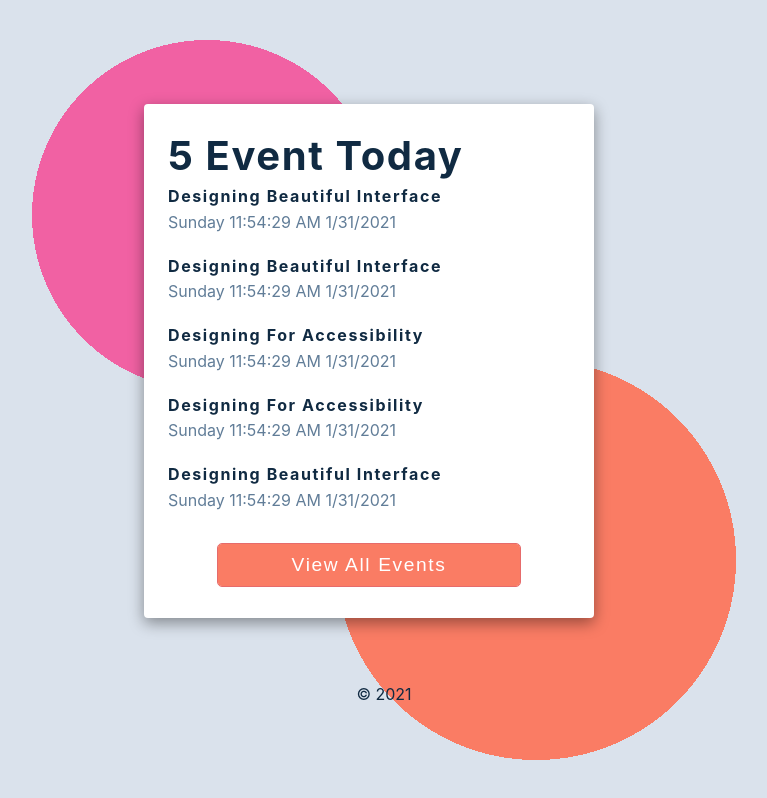
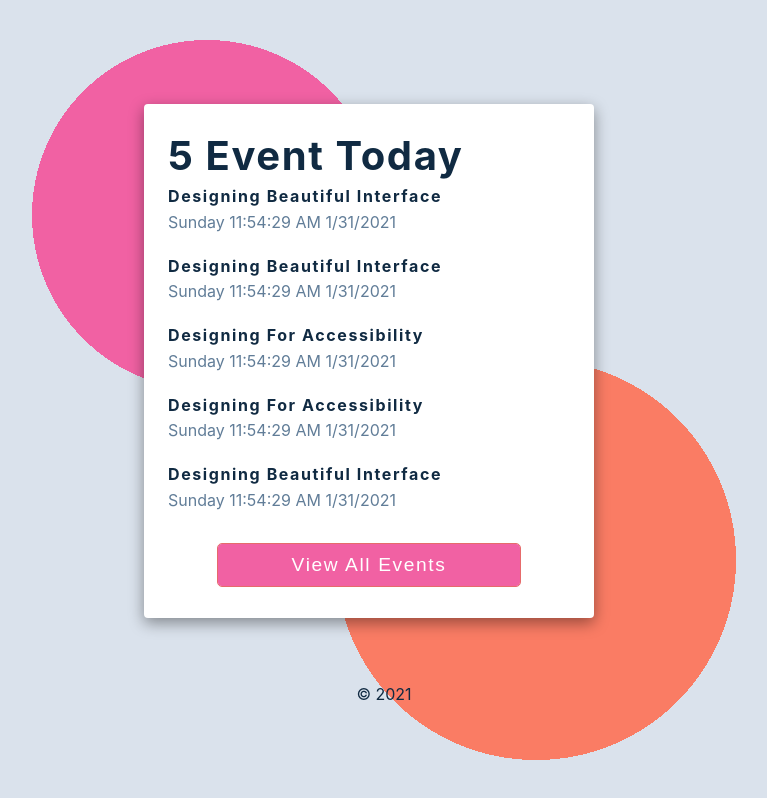
Before and after one commit to Semiteagain/event-list, a React (Create React App) app: page / in a window 1280 px wide. Shown: the whole page, without its empty margins (256-1023 px from the left). Built offline with nearby package versions, Linux system fonts and the light colour scheme.

Commit message:
we come back to finished the view button

```diff
--- a/src/App.js
+++ b/src/App.js
@@ -17,28 +17,51 @@ function App() {
   const [time, setTime] = useState(currentDay);
 
   const [showAll, setShowAll] = useState(listdetails.length)
+  const [isMouseOver, setIsMouseOver] = useState(false)
 
     function handleClick() {
-        setShowAll(e =>{
-
+        setShowAll(() =>{
+          return listdetails.length = 3;
         })
     }
+
+
+    function handleMouseOver() {
+      setIsMouseOver(true)
+    }
+
+    function handleMouseOut() {
+      setIsMouseOver(false)
+    }
+
+    function handleChange() {
+       setTime(currentDay)
+    }
+
+
+
   return (
 
      <main>
        <div className="box">
        <section className="container">
        <h2> {showAll} Event Today</h2>
-         {listdetails.map(((newList, index) => {
+
+
+         {listdetails.map(((newList) => {
            return <EventList
            key = {newList.key}
            title = {newList.title}
             date= {time}
-
-
           />
          }))}
-           <button onClick={handleClick}>View all events</button>
+           <button
+           style = {{backgroundColor : isMouseOver ? "#FA7C64" : "#F161A3"}}
+          onClick={handleClick}
+           onMouseOver={handleMouseOver}
+           onMouseOut = {handleMouseOut}
+           onChange = {handleChange}
+           >View all events</button>
 
        </section>
        <Footer />
```
Also changed, not shown: 1 other file (tests, documents, lock files or other folders).
